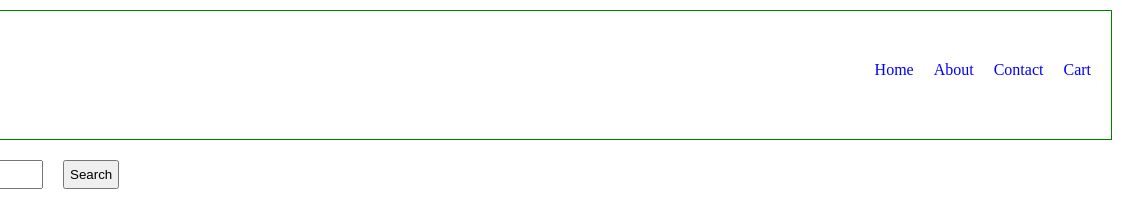
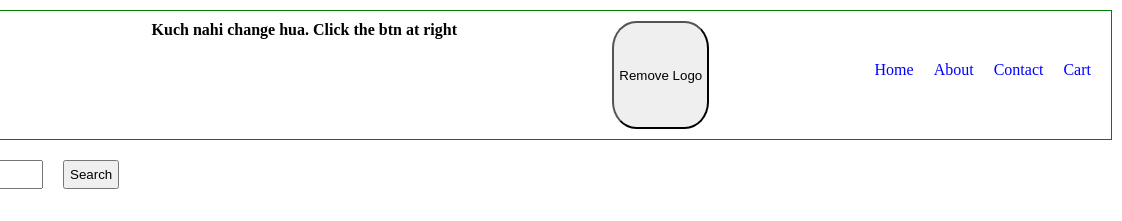
Before and after one commit to alpanakushwaha/ReactRepo_03, a React app: page / in a window 1280 px wide. Shown: the top 221 px of the page, 158-1280 px from the left. Built offline with nearby package versions, Linux system fonts and the light colour scheme.

Commit message:
onClick, useState variable,rendering n re-rendering

```diff
--- a/src/Header.js
+++ b/src/Header.js
@@ -1,3 +1,4 @@
+import { useState } from "react";
 import { LOGO_IMG_SRC } from "../utils/constants";
 const Title = () => (
   <h1 id="title" key="h4">
@@ -8,9 +9,20 @@ const Title = () => (
 );
 
 const Header = () => {
+  console.log("render happening");
+  const [title2, setTitle2] = useState(
+    "Kuch nahi change hua. Click the btn at right"
+  );
   return (
     <div className="container">
       <Title />
+      <h4>{title2}</h4>
+      <button
+        id="btn_logo_chng"
+        onClick={() => setTitle2("Just Checking onClick Btn 😛")}
+      >
+        Remove Logo
+      </button>
       <div className="nav-items">
         <ul>
           <li id="home">Home</li>
--- a/style.css
+++ b/style.css
@@ -62,3 +62,7 @@
 #restaurant-img {
   width: 100%;
 }
+#btn_logo_chng {
+  padding: 5px;
+  border-radius: 25%;
+}
--- a/utils/constants.js
+++ b/utils/constants.js
@@ -1,7 +1,7 @@
-
-
 export const CDN_IMG_SRC =
   "https://media-assets.swiggy.com/swiggy/image/upload/fl_lossy,f_auto,q_auto,w_660/";
 
 export const LOGO_IMG_SRC =
   "https://play-lh.googleusercontent.com/6Rtu_ByTy5D33f5IV6Js_BYFuavjnPyh7GPQeCNfNrgGpHeBYTIyp-9OhCdVfyUYMw";
+export const LOGO_IMG_SRC_2 =
+  "https://encrypted-tbn0.gstatic.com/images?q=tbn:ANd9GcThc6ANDFSwfcLgpMjG7IJTNz3ZFLP4GooQDu5yCKpIJFsKa-rzk-ZNqQg85SZEMtBUD10&usqp=CAU";
```
Also changed, not shown: errorNsol.md (+2 -0 lines).
